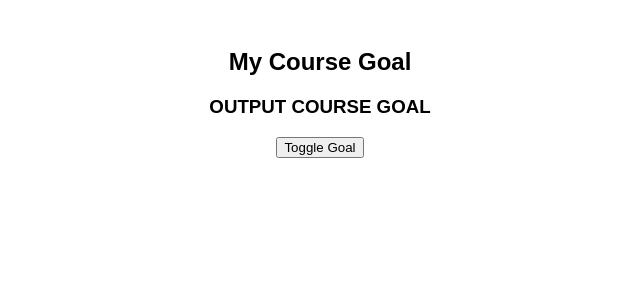
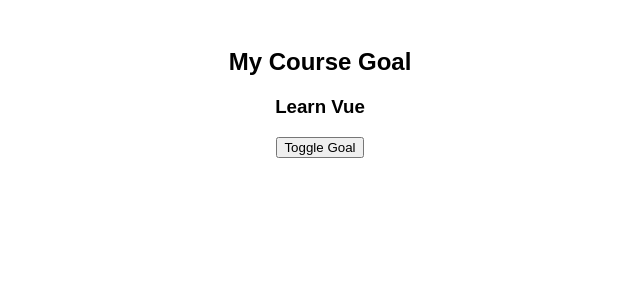
Before and after one commit to cvasqu09/vue-starter, a Vue app: page / in a window 1280 px wide. Shown: the top 300 px of the page, without its empty margins (320-960 px from the left). Built offline with nearby package versions, Linux system fonts and the light colour scheme.

Commit message:
Using refs

```diff
--- a/src/App.vue
+++ b/src/App.vue
@@ -2,9 +2,9 @@
   <h2>My Course Goal</h2>
   <!-- Task 1: Output your main course goal with help of the composition API -->
   <!-- Don't hardcode it into the template, instead hardcode it into the JS code -->
-  <h3>OUTPUT COURSE GOAL</h3>
+  <h3 v-if="showGoal">{{courseGoal}}</h3>
   <!-- Task 2: Toggle (show/ hide) the goal with help of the button  -->
-  <button>Toggle Goal</button>
+  <button @click="toggleShowGoal">Toggle Goal</button>
   <!-- Task 3: Manage data in three ways -->
   <!-- => Separate refs -->
   <!-- => Ref Object -->
@@ -13,15 +13,28 @@
 </template>
 
 <script>
+import { ref } from 'vue';
+
 export default {
+  setup() {
+    const courseGoal = ref('Learn Vue');
+    const showGoal = ref(true);
+    const toggleShowGoal = () => {
+      showGoal.value = !showGoal.value;
+    }
 
-}
+    return {
+      courseGoal, toggleShowGoal, showGoal
+    }
+  }
+};
 </script>
 
 <style>
 html {
   font-family: sans-serif;
 }
+
 body {
   margin: 3rem;
   text-align: center;
```
